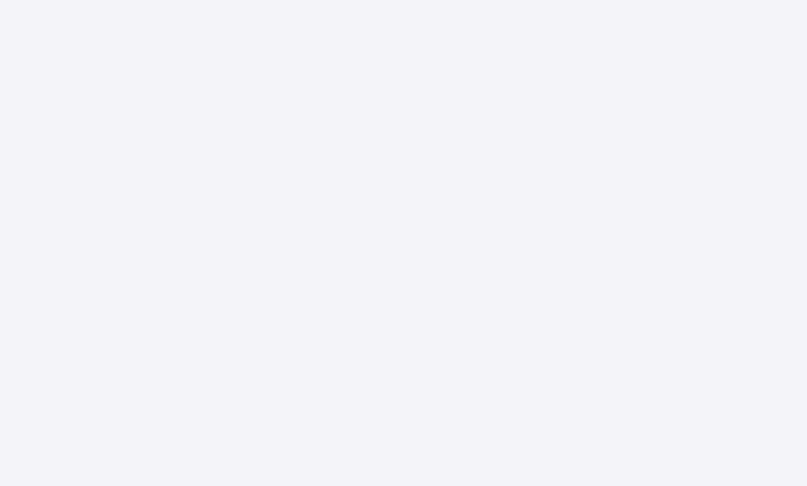
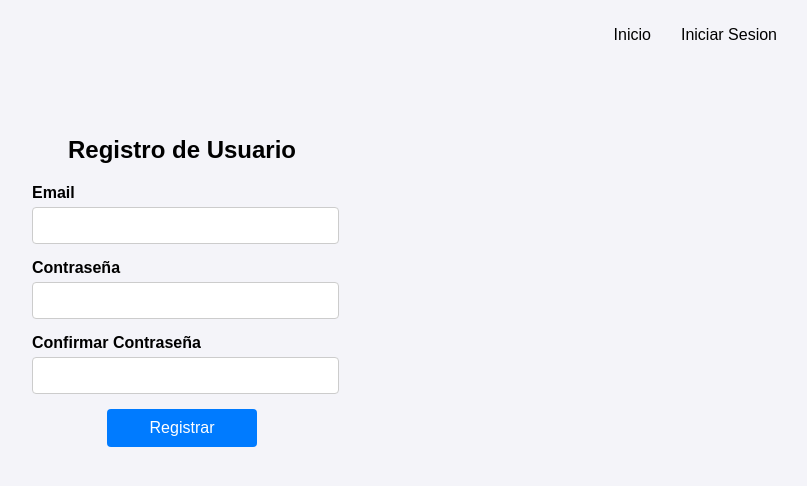
Before and after one commit to kristophermt3z/Marketplace-Frontend, a React (Create React App) app: page /registrar-usuario in a window 1280 px wide. Before the commit this address had no page. Shown: the top 486 px of the page, without its empty margins (458-1265 px from the left). Built offline with nearby package versions, Linux system fonts and the light colour scheme.

Commit message:
styles register & login & navbar

```diff
--- a/src/App.js
+++ b/src/App.js
@@ -1,7 +1,7 @@
 import React from "react";
 import { BrowserRouter, Routes, Route } from "react-router-dom";
-import RegisterPage from "./pages/RegisterPage/RegisterPage.tsx";
-import LoginPage from "./pages/Login/LoginPage.tsx";
+import RegisterPage from "./pages/RegisterPage/RegisterPage.component.jsx";
+import LoginPage from "./pages/Login/LoginPage.component.jsx";
 import Navigation from "./pages/navigation/navigation.component.jsx";
 import Home from "./pages/home/home.component.jsx";
 
@@ -11,8 +11,8 @@ function App() {
       <Routes>
         <Route path="/" element={<Navigation />}>
           <Route index element={<Home />} />
-          <Route path="register" element={<RegisterPage />} />
-          <Route path="login" element={<LoginPage />} />
+          <Route path="registrar-usuario" element={<RegisterPage />} />
+          <Route path="iniciar-sesion" element={<LoginPage />} />
         </Route>
       </Routes>
     </BrowserRouter>
--- a/src/index.css
+++ b/src/index.css
@@ -1,6 +1,6 @@
 body, html {
-  margin: 0;
-  padding: 0;
+  margin: 0 15px !important;
+  padding: 0 !important;
   font-family: Arial, sans-serif;
   background-color: #f4f4f9;
   height: 100vh;
--- /dev/null
+++ b/src/pages/Login/LoginPage.component.jsx
@@ -0,0 +1,73 @@
+import React, { useState } from "react";
+import { Link } from "react-router-dom";
+
+import axios from "axios";
+import "./LoginPage.styles.css";
+
+function LoginPage() {
+  const [email, setEmail] = useState("");
+  const [password, setPassword] = useState("");
+
+  const handleSubmit = async (event) => {
+    event.preventDefault();
+    try {
+      const response = await axios.post(
+        `${process.env.REACT_APP_API_URL}/login`,
+        { email, password }
+      );
+      alert("Inicio de sesión correcto: " + response.data);
+      setEmail("");
+      setPassword("");
+    } catch (error) {
+      alert("Error al iniciar sesión: " + error.response);
+    }
+  };
+
+  return (
+    <div className="login-container">
+      <h2 className="login-title">Iniciar Sesión</h2>
+      <form className="login-form" onSubmit={handleSubmit}>
+        <div className="form-group">
+          <label htmlFor="email" className="form-label">
+            Email:
+          </label>
+          <input
+            id="email"
+            className="form-input"
+            type="email"
+            value={email}
+            onChange={(e) => setEmail(e.target.value)}
+            required
+          />
+        </div>
+        <div className="form-group">
+          <label htmlFor="password" className="form-label">
+            Contraseña:
+          </label>
+          <input
+            id="password"
+            className="form-input"
+            type="password"
+            value={password}
+            onChange={(e) => setPassword(e.target.value)}
+            required
+          />
+        </div>
+        <div className="form-button-container">
+          <button className="form-button" type="submit">
+            Login
+          </button>
+        </div>
+      </form>
+      <p className="register-prompt">
+        ¿No tienes una cuenta?{" "}
+        <Link to="/registrar-usuario" className="register-link">
+          Crea una aquí
+        </Link>
+        .
+      </p>
+    </div>
+  );
+}
+
+export default LoginPage;
--- /dev/null
+++ b/src/pages/Login/LoginPage.styles.css
@@ -0,0 +1,71 @@
+.login-container {
+    display: flex;
+    flex-direction: column;
+    align-items: center;
+    border-radius: 8px;
+    width: 100%;
+    max-width: 300px;
+    margin: 50px auto;
+}
+
+.login-title {
+    margin-bottom: 20px;
+    font-size: 24px;
+    text-align: center;
+}
+
+.login-form {
+    width: 100%;
+}
+
+.form-group {
+    margin-bottom: 15px;
+}
+
+.form-label {
+    display: block;
+    margin-bottom: 5px;
+    font-weight: bold;
+}
+
+.form-input {
+    width: 95%;
+    padding: 10px;
+    border: 1px solid #ccc;
+    border-radius: 4px;
+}
+
+.form-button-container {
+    display: flex;
+    justify-content: center;
+}
+
+.form-button {
+    width: 100%;
+    max-width: 150px;
+    padding: 10px;
+    background-color: #007bff;
+    color: white;
+    border: none;
+    border-radius: 4px;
+    cursor: pointer;
+    font-size: 16px;
+}
+
+.form-button:hover {
+    background-color: #0056b3;
+}
+
+.register-prompt {
+    margin-top: 20px;
+    text-align: center;
+}
+
+.register-link {
+    color: #007bff;
+    text-decoration: none;
+}
+
+.register-link:hover {
+    text-decoration: underline;
+}
--- a/src/pages/Login/LoginPage.tsx
+++ /dev/null
@@ -1,36 +0,0 @@
-import React, { useState } from 'react';
-import axios from 'axios';
-
-function LoginPage() {
-    const [email, setEmail] = useState('');
-    const [password, setPassword] = useState('');
-
-    const handleSubmit = async (event) => {
-        event.preventDefault();
-        try {
-            const response = await axios.post(`${process.env.REACT_APP_API_URL}/login`, { email, password });
-            alert('Inicio de sesión correcto: ' + response.data);
-            setEmail('');
-            setPassword('');
-        } catch (error) {
-            alert('Error al iniciar sesión: ' + error.response);
-        }
-    };
-
-    return (
-        <form onSubmit={handleSubmit}>
-            <h2>Iniciar Sesión</h2>
-            <div>
-                <label>Email:</label>
-                <input type="email" value={email} onChange={e => setEmail(e.target.value)} required />
-            </div>
-            <div>
-                <label>Contraseña:</label>
-                <input type="password" value={password} onChange={e => setPassword(e.target.value)} required />
-            </div>
-            <button type="submit">Login</button>
-        </form>
-    );
-}
-
-export default LoginPage;
--- /dev/null
+++ b/src/pages/RegisterPage/RegisterPage.component.jsx
@@ -0,0 +1,76 @@
+import React, { useState } from "react";
+import axios from "axios";
+import "./RegisterPage.styles.css";
+
+function RegisterPage() {
+  const [email, setEmail] = useState("");
+  const [password, setPassword] = useState("");
+  const [confirmPassword, setConfirmPassword] = useState("");
+  const [error, setError] = useState("");
+
+  const handleSubmit = async (event) => {
+    event.preventDefault();
+    if (password !== confirmPassword) {
+      setError("Las contraseñas no coinciden");
+      return;
+    }
+
+    try {
+      await axios.post(`${process.env.REACT_APP_API_URL}/crear-vendedores`, {
+        email,
+        password,
+      });
+      alert("Usuario registrado exitosamente");
+    } catch (error) {
+      setError("Error al registrar el usuario");
+    }
+  };
+
+  return (
+    <div className="register-container">
+    <h1 className="register-title">Registro de Usuario</h1>
+    <form className="register-form" onSubmit={handleSubmit}>
+        <div className="form-group">
+            <label htmlFor="email" className="form-label">Email</label>
+            <input
+                id="email"
+                className="form-input"
+                type="email"
+                value={email}
+                onChange={(e) => setEmail(e.target.value)}
+                required
+            />
+        </div>
+        <div className="form-group">
+            <label htmlFor="password" className="form-label">Contraseña</label>
+            <input
+                id="password"
+                className="form-input"
+                type="password"
+                value={password}
+                onChange={(e) => setPassword(e.target.value)}
+                required
+            />
+        </div>
+        <div className="form-group">
+            <label htmlFor="confirm-password" className="form-label">Confirmar Contraseña</label>
+            <input
+                id="confirm-password"
+                className="form-input"
+                type="password"
+                value={confirmPassword}
+                onChange={(e) => setConfirmPassword(e.target.value)}
+                required
+            />
+        </div>
+        {error && <p className="error-message">{error}</p>}
+        <div className="form-button-container">
+            <button className="form-button" type="submit">Registrar</button>
+        </div>
+    </form>
+</div>
+
+  );
+}
+
+export default RegisterPage;
--- a/src/pages/RegisterPage/RegisterPage.css
+++ b/src/pages/RegisterPage/RegisterPage.styles.css
@@ -2,29 +2,47 @@
     display: flex;
     flex-direction: column;
     align-items: center;
-    padding: 20px;
-    background-color: #f8f8f8;
     border-radius: 8px;
-    box-shadow: 0 2px 10px rgba(0,0,0,0.1);
     width: 100%;
     max-width: 300px;
     margin: 50px auto;
 }
 
-form {
+.register-title {
+    margin-bottom: 20px;
+    font-size: 24px;
+    text-align: center;
+}
+
+.register-form {
     width: 100%;
 }
 
-input[type="email"], input[type="password"] {
-    width: 100%;
+.form-group {
+    margin-bottom: 15px;
+}
+
+.form-label {
+    display: block;
+    margin-bottom: 5px;
+    font-weight: bold;
+}
+
+.form-input {
+    width: 90%;
     padding: 10px;
-    margin-bottom: 15px;
     border: 1px solid #ccc;
     border-radius: 4px;
 }
 
-button {
+.form-button-container {
+    display: flex;
+    justify-content: center;
+}
+
+.form-button {
     width: 100%;
+    max-width: 150px;
     padding: 10px;
     background-color: #007bff;
     color: white;
@@ -34,7 +52,7 @@ button {
     font-size: 16px;
 }
 
-button:hover {
+.form-button:hover {
     background-color: #0056b3;
 }
 
@@ -42,8 +60,3 @@ button:hover {
     color: red;
     text-align: center;
 }
-
-label {
-    margin-bottom: 5px;
-    font-weight: bold;
-}
--- a/src/pages/RegisterPage/RegisterPage.tsx
+++ /dev/null
@@ -1,62 +0,0 @@
-import React, { useState } from 'react';
-import axios from 'axios';
-import './RegisterPage.css';
-
-function RegisterPage() {
-    const [email, setEmail] = useState('');
-    const [password, setPassword] = useState('');
-    const [confirmPassword, setConfirmPassword] = useState('');
-    const [error, setError] = useState('');
-
-    const handleSubmit = async (event) => {
-        event.preventDefault();
-        if (password !== confirmPassword) {
-            setError('Las contraseñas no coinciden');
-            return;
-        }
-
-        try {
-            await axios.post(`${process.env.REACT_APP_API_URL}/crear-vendedores`, {
-                email,
-                password
-            });
-            alert('Usuario registrado exitosamente');
-
-        } catch (error) {
-            setError('Error al registrar el usuario');
-        }
-    };
-
-    return (
-        <div className="register-container">
-            <h1>Registro de Usuario</h1>
-            <form onSubmit={handleSubmit}>
-                <label>Email</label>
-                <input
-                    type="email"
-                    value={email}
-                    onChange={(e) => setEmail(e.target.value)}
-                    required
-                />
-                <label>Contraseña</label>
-                <input
-                    type="password"
-                    value={password}
-                    onChange={(e) => setPassword(e.target.value)}
-                    required
-                />
-                <label>Confirmar Contraseña</label>
-                <input
-                    type="password"
-                    value={confirmPassword}
-                    onChange={(e) => setConfirmPassword(e.target.value)}
-                    required
-                />
-                {error && <p className="error-message">{error}</p>}
-                <button type="submit">Registrar</button>
-            </form>
-        </div>
-    );
-}
-
-export default RegisterPage;
--- a/src/pages/navigation/navigation.component.jsx
+++ b/src/pages/navigation/navigation.component.jsx
@@ -8,7 +8,8 @@ const Navigation = () => {
     <Fragment>
       <div className="navigation-container">
         <div className="nav-links">
-          <Link to="/login" className="nav-link">Login</Link>
+          <Link to="/" className="nav-link">Inicio</Link>
+          <Link to="/iniciar-sesion" className="nav-link">Iniciar Sesion</Link>
         </div>
       </div>
       <Outlet />
--- a/src/pages/navigation/navigation.styles.css
+++ b/src/pages/navigation/navigation.styles.css
@@ -3,8 +3,9 @@
   height: 70px;
   width: 100%;
   display: flex;
-  justify-content: space-between;
+  justify-content:flex-end;
   margin-bottom: 25px;
+  margin-right: 10px;
 }
 
 .nav-links {
```
